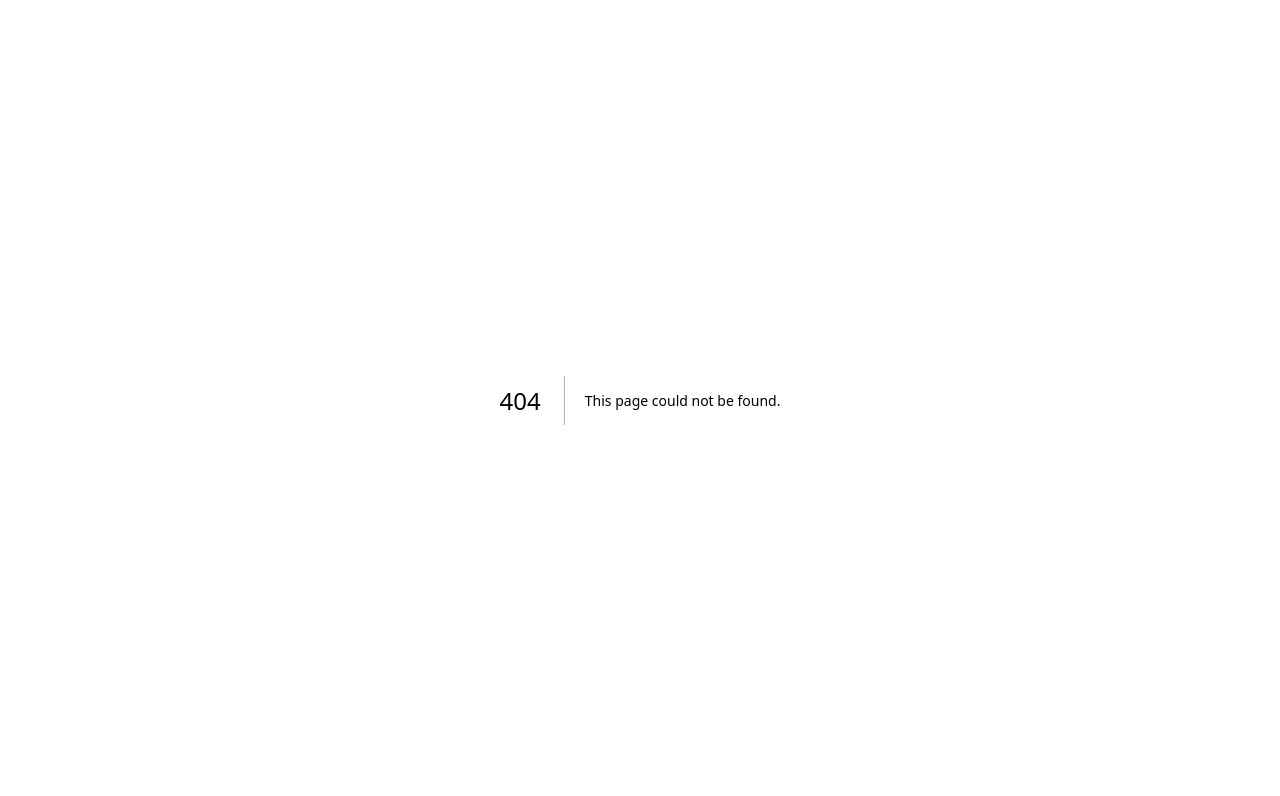
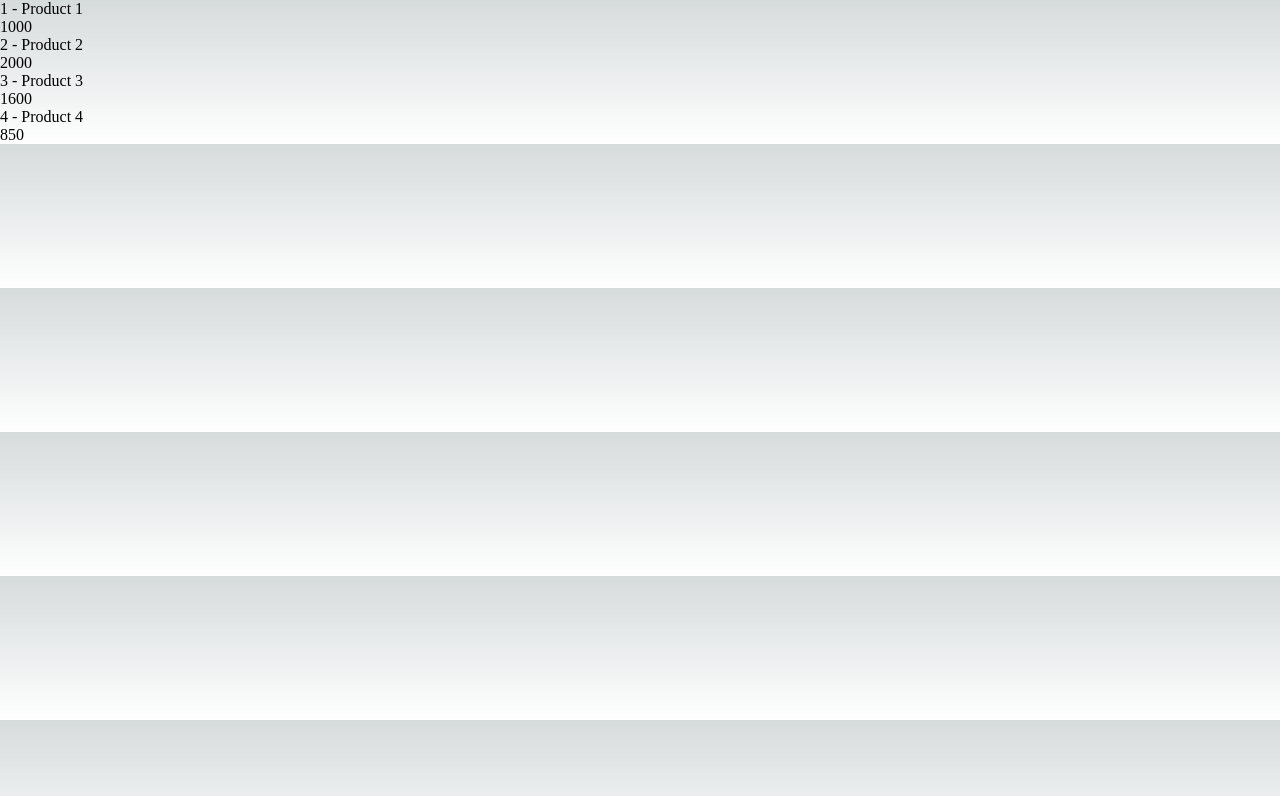
Before and after one commit to ks-krimi/next-playground, a Next.js app: page /products in a window 1280 px wide. Before the commit this address had no page. Shown: the top 796 px of the page. Built offline with nearby package versions, Linux system fonts and the light colour scheme; data requests are answered from the project's data file.

Commit message:
feat: create page for products

```diff
--- /dev/null
+++ b/src/pages/products/index.tsx
@@ -0,0 +1,40 @@
+import { GetStaticProps } from "next";
+import Link from "next/link";
+
+interface IProduct {
+  id: number;
+  title: string;
+  price: number;
+  description: string;
+}
+
+function Products({ products }: { products: IProduct[] }) {
+  return (
+    <div>
+      {products.map((product) => (
+        <>
+          <Link href={`/products/${product.id}`}>
+            <p>
+              {product.id} - {product.title}
+            </p>
+          </Link>
+          <p>{product.price}</p>
+        </>
+      ))}
+    </div>
+  );
+}
+
+export default Products;
+
+export const getStaticProps: GetStaticProps<{
+  products: IProduct[];
+}> = async () => {
+  const res = await fetch("http://localhost:4000/products");
+  const products: IProduct[] = await res.json();
+  return {
+    props: {
+      products,
+    },
+  };
+};
```
Also changed, not shown: src/pages/products/[productId].tsx (added, +45 -0 lines).
